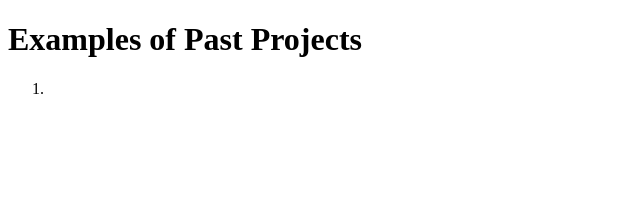
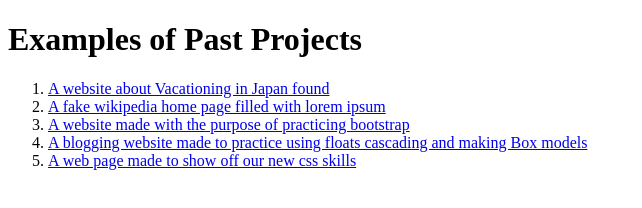
Before and after one commit to BatesColin/First-test, a plain HTML site: page examples.html in a window 1280 px wide. Shown: the whole page, without its empty margins (0-642 px from the left). Drawn offline with Linux system fonts and the light colour scheme.

Commit message:
it will now link to the 5 projects that showcase my coding skills the best

```diff
--- a/examples.html
+++ b/examples.html
@@ -7,7 +7,11 @@
   <body>
     <h1>Examples of Past Projects</h1>
     <ol>
-      <li></li>
+      <li><a href="https://github.com/BatesColin/vacation-japan">A website about Vacationing in Japan found </a></li>
+      <li><a href="https://github.com/BatesColin/fake-wikipedia">A fake wikipedia home page filled with lorem ipsum </a></li>
+      <li><a href="https://github.com/BatesColin/Week-in-review">A website made with the purpose of practicing bootstrap </a></li>
+      <li><a href="https://github.com/BatesColin/box-model">A blogging website made to practice using floats cascading and making Box models</a></li>
+      <li><a href="https://github.com/BatesColin/Cats">A web page made to show off our new css skills</a></li>
     </ol>
 
   </body>
```
Also changed, not shown: 1 other file.
